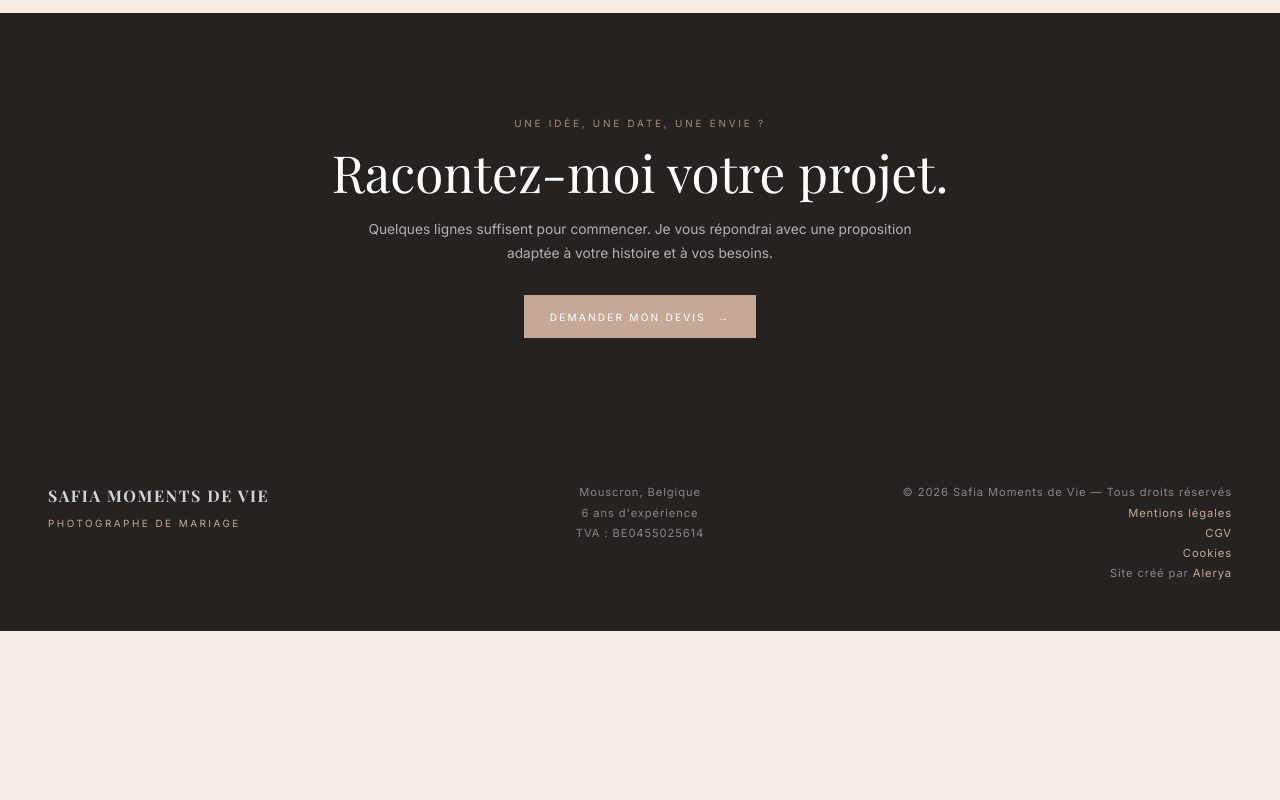
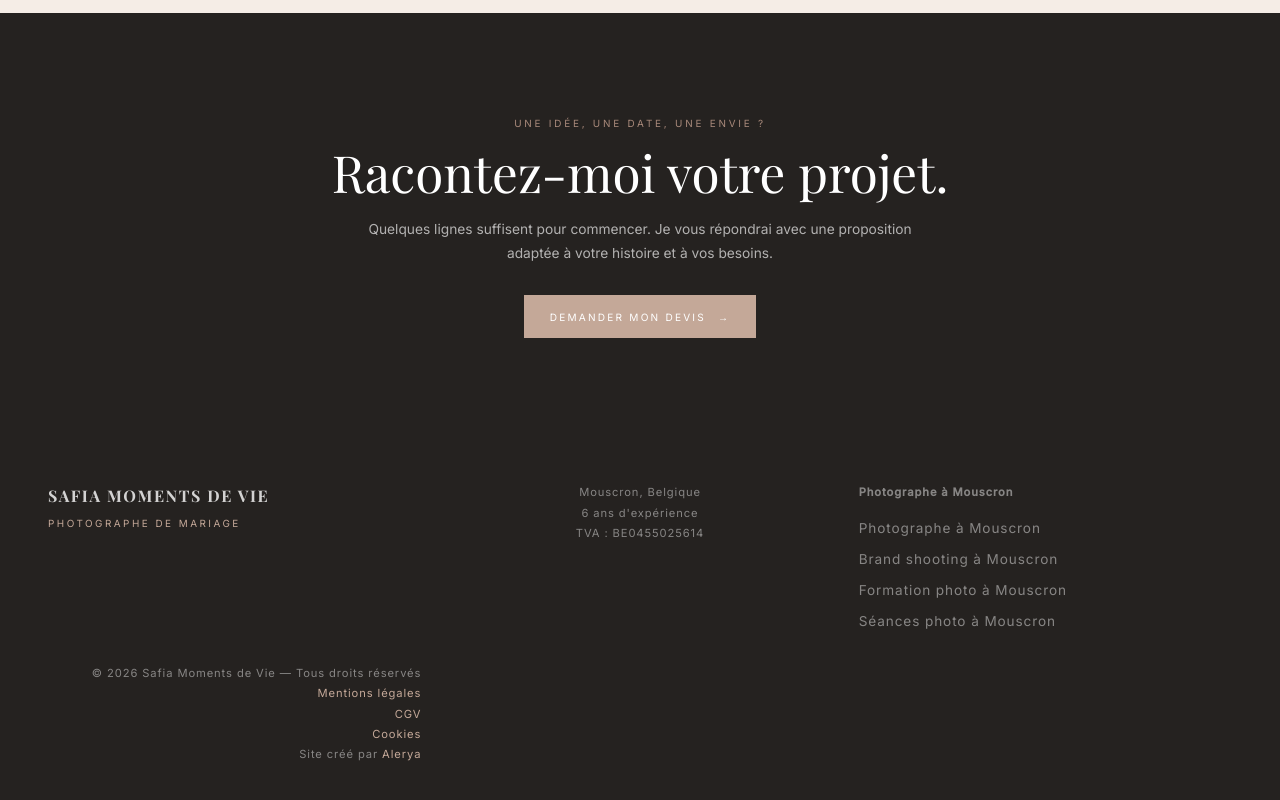
Before and after one commit to Melissaa49/safia-hdd, a Nuxt app: page / in a window 1280 px wide. Shown: the part 4039-4839 px from the top of the page. Before the commit the page ends 4670 px from the top, so only its background shows below. Built offline with nearby package versions, Linux system fonts and the light colour scheme; a web font is replaced by a local one.

Commit message:
seo: link Mouscron pillar from footer and homepage

```diff
--- a/components/AppFooter.vue
+++ b/components/AppFooter.vue
@@ -12,6 +12,14 @@
         <p>6 ans d'expérience</p>
         <p>TVA : BE0455025614</p>
       </div>
+
+      <nav class="footer__seo" aria-label="Photographe et prestations à Mouscron">
+        <p class="footer__seo-title">Photographe à Mouscron</p>
+        <NuxtLink to="/photographe-mouscron">Photographe à Mouscron</NuxtLink>
+        <NuxtLink to="/brand-shooting-mouscron">Brand shooting à Mouscron</NuxtLink>
+        <NuxtLink to="/formation-photo-mouscron">Formation photo à Mouscron</NuxtLink>
+        <NuxtLink to="/shooting-photo-glow-up-mouscron">Séances photo à Mouscron</NuxtLink>
+      </nav>
 
       <div class="footer__legal">
         <p>© {{ new Date().getFullYear() }} Safia Moments de Vie — Tous droits réservés</p>
@@ -46,3 +54,9 @@
     </div>
   </footer>
 </template>
+<style scoped>
+.footer__seo{display:flex;flex-direction:column;gap:.65rem;align-items:flex-start}
+.footer__seo-title{font-weight:600;margin:0 0 .35rem}
+.footer__seo a{color:inherit;text-decoration:none;font-size:.85rem;line-height:1.5}
+.footer__seo a:hover,.footer__seo a:focus-visible{text-decoration:underline;text-underline-offset:4px}
+</style>
```
